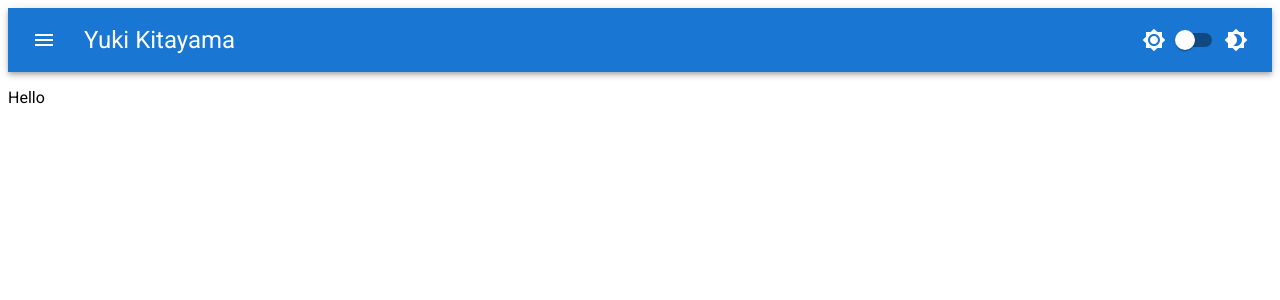
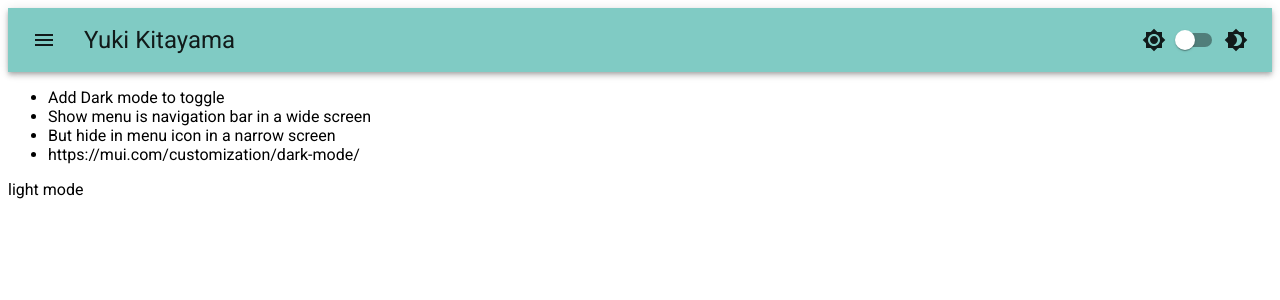
Before and after one commit to yukikitayama/website-react, a React (Create React App) app: page / in a window 1280 px wide. Shown: the top 300 px of the page. Built offline with nearby package versions, Linux system fonts and the light colour scheme.

Commit message:
developing dark mode

```diff
--- a/src/App.js
+++ b/src/App.js
@@ -1,11 +1,56 @@
-import Navigation from './components/Navigation';
+import { useState, useMemo } from "react";
+import { createTheme, ThemeProvider } from "@mui/material/styles";
+import { teal, amber } from "@mui/material/colors";
+import Navigation from "./components/Navigation";
+
+const getDesignTokens = (mode) => ({
+  palette: {
+    mode,
+    ...(mode === "light"
+      ? {
+          primary: {
+            main: teal[200],
+          },
+          secondary: {
+            main: amber[200],
+          },
+        }
+      : {
+          primary: {
+            main: teal[200],
+          },
+          secondary: {
+            main: amber[200],
+          },
+        }),
+  },
+});
 
 function App() {
+  const [mode, setMode] = useState("light");
+  const colorMode = useMemo(
+    () => ({
+      // The dark mode switch would invoke this method
+      toggleColorMode: () => {
+        setMode((prevMode) => (prevMode === "light" ? "dark" : "light"));
+      },
+    }),
+    []
+  );
+
+  const theme = useMemo(() => createTheme(getDesignTokens(mode)), [mode]);
+
   return (
-    <div>
+    <ThemeProvider theme={theme}>
       <Navigation />
-      <p>Hello</p>
-    </div>
+      <ul>
+        <li>Add Dark mode to toggle</li>
+        <li>Show menu is navigation bar in a wide screen</li>
+        <li>But hide in menu icon in a narrow screen</li>
+        <li>https://mui.com/customization/dark-mode/</li>
+      </ul>
+      <div>{theme.palette.mode} mode</div>
+    </ThemeProvider>
   );
 }
 
```
